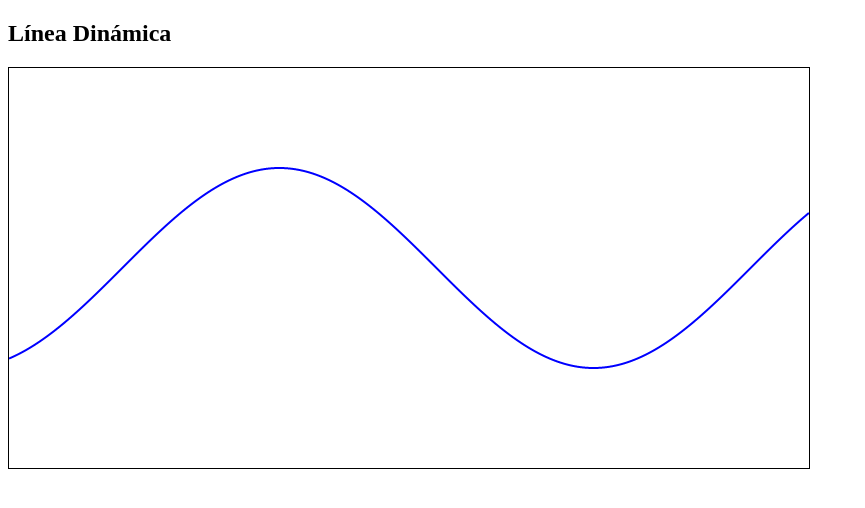
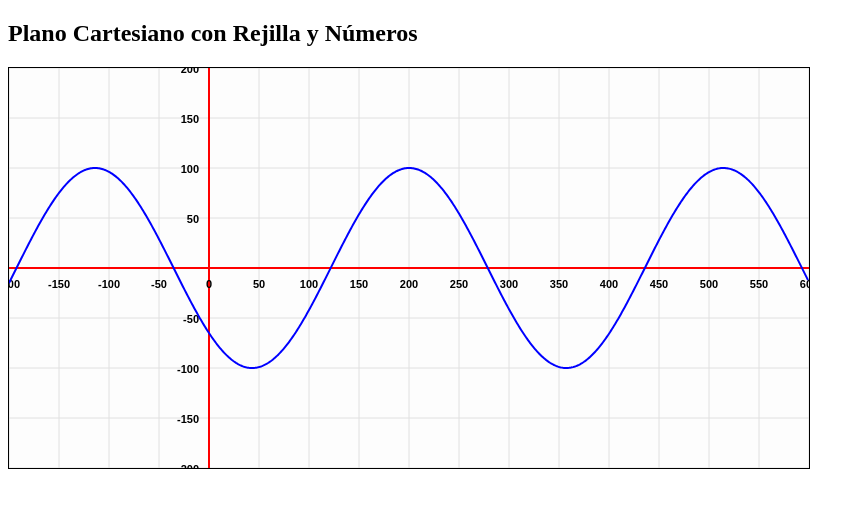
Before and after one commit to PAlvaro12/Computacion-Grafica, a plain HTML site: page linial.html in a window 1280 px wide. Shown: the whole page, without its empty margins (0-865 px from the left). Drawn offline with Linux system fonts and the light colour scheme.

Commit message:
agregando mi nueva tarea

```diff
--- a/linial.html
+++ b/linial.html
@@ -1,60 +1,94 @@
 <!DOCTYPE html>
-<html lang="en">
+<html lang="es">
 <head>
     <meta charset="UTF-8">
     <meta name="viewport" content="width=device-width, initial-scale=1.0">
-    <title>linea dinamica</title>
+    <title>Plano Cartesiano Sombreado</title>
 </head>
 <body>
-    <CENTRE><h2>Línea Dinámica</h2>
-    <canvas id="myCanvas" width="800" height="400" style="border: 1px solid black;"></canvas>
-<!-- CODIGO JAVASCRIP -->
+    <h2>Plano Cartesiano con Rejilla y Números</h2>
+    <canvas id="myCanvas" width="800" height="400" style="border: 1px solid black; background-color: #fdfdfd;"></canvas>
 
     <script>
-
         var canvas = document.getElementById("myCanvas");
         var ctx = canvas.getContext("2d");
 
-    // variables necesarias para el graficos
+        var time = 0;
+        var centroX = 200;
+        var centroY = 200;
+        var pasoRejilla = 50; // Distancia entre líneas de la cuadrícula
 
-var xstart = 0; // punto de inicio en el eje x
-var xend = 800; // punto de fin en el eje y
-var step  = 0.1; // paso para el incremento de x
-var time=0; // variable para animar el grafico
+        function drawGraph() {
+            ctx.clearRect(0, 0, canvas.width, canvas.height);
 
-// funcion para dibujar el grafico
-function drawGraph() {
-    //limpiar el lienzo antes de dibujar el nuevo gráfico
-    ctx.clearRect(0, 0, canvas.width, canvas.height); // limpiar el canvas
-// configurar el estilo de la línea
+            // --- 1. DIBUJAR REJILLA DE FONDO (Sombreado) ---
             ctx.beginPath();
-ctx.strokeStyle= 'blue'; // color de la línea
-ctx.lineWidth = 2; // grosor de la línea
-//dibuja la funcion  Y = sin(x)
-for (var x = xstart; x < xend; x += step) {
-    var y = Math.sin(x*0.01+time); // función para crear una onda sinusoidal con el tiempo para animar
+            ctx.strokeStyle = '#e0e0e0'; // Gris muy claro
+            ctx.lineWidth = 1;
 
-    if (x === xstart) {
-        ctx.moveTo(x,canvas.height/2 -y*100); // posiciona el el punto de inicio en el eje x y el centro del canvas en el eje y
+            // Líneas verticales de la rejilla
+            for (var x = 0; x <= canvas.width; x += pasoRejilla) {
+                ctx.moveTo(x, 0);
+                ctx.lineTo(x, canvas.height);
             }
 
-    else {
-        ctx.lineTo(x,canvas.height/2-y*100); // dibujar la línea
+            // Líneas horizontales de la rejilla
+            for (var y = 0; y <= canvas.height; y += pasoRejilla) {
+                ctx.moveTo(0, y);
+                ctx.lineTo(canvas.width, y);
+            }
+            ctx.stroke();
+
+            // --- 2. DIBUJAR EJES PRINCIPALES (Rojos) ---
+            ctx.beginPath();
+            ctx.strokeStyle = 'red';
+            ctx.lineWidth = 2;
+            ctx.moveTo(0, centroY); ctx.lineTo(canvas.width, centroY); // Eje X
+            ctx.moveTo(centroX, 0); ctx.lineTo(centroX, canvas.height); // Eje Y
+            ctx.stroke();
+
+            // --- 3. DIBUJAR NÚMEROS Y MARCAS ---
+            ctx.fillStyle = "black";
+            ctx.font = "bold 11px Arial";
+
+            for (var i = 0; i <= canvas.width; i += pasoRejilla) {
+                var valorX = i - centroX;
+                var valorY = centroY - i;
+
+                // Números en X
+                ctx.textAlign = "center";
+                ctx.fillText(valorX, i, centroY + 20);
+
+                // Números en Y (evitamos el 0 central para que no se amontone)
+                if (valorY !== 0 && i <= canvas.height) {
+                    ctx.textAlign = "right";
+                    ctx.fillText(valorY, centroX - 10, i + 5);
                 }
             }
-        // dibuja la línea en el canvas
-ctx.stroke(); // dibujar la línea
+
+            // --- 4. DIBUJAR ONDA DINÁMICA (Azul) ---
+            ctx.beginPath();
+            ctx.strokeStyle = 'blue';
+            ctx.lineWidth = 2;
+
+            for (var x = 0; x < canvas.width; x++) {
+                // y = sin(x) escalado
+                var yRelativa = Math.sin((x - centroX) * 0.02 + time);
+                var yCanvas = centroY - (yRelativa * 100);
+
+                if (x === 0) ctx.moveTo(x, yCanvas);
+                else ctx.lineTo(x, yCanvas);
+            }
+            ctx.stroke();
         }
 
-// función para animar el gráfico
         function animate() {
-    drawGraph(); // dibujar el gráfico inicial
-    time += 0.08; // incrementar el tiempo para animar la onda
-    requestAnimationFrame(animate); // llama a la funcion de animación
+            drawGraph();
+            time -= 0.05;
+            requestAnimationFrame(animate);
         }
 
-//inicia la animación
-animate(); // iniciar la animación
+        animate();
     </script>
 </body>
 </html>
```
Also changed, not shown: baras_con_porcentajes.html (added, +68 -0 lines), cuadradi y triangulo.html (+35 -18 lines), index.html (+1 -1 lines), comando de gurdado.txt (deleted). Lines whose indentation alone changed are shown as unchanged.
